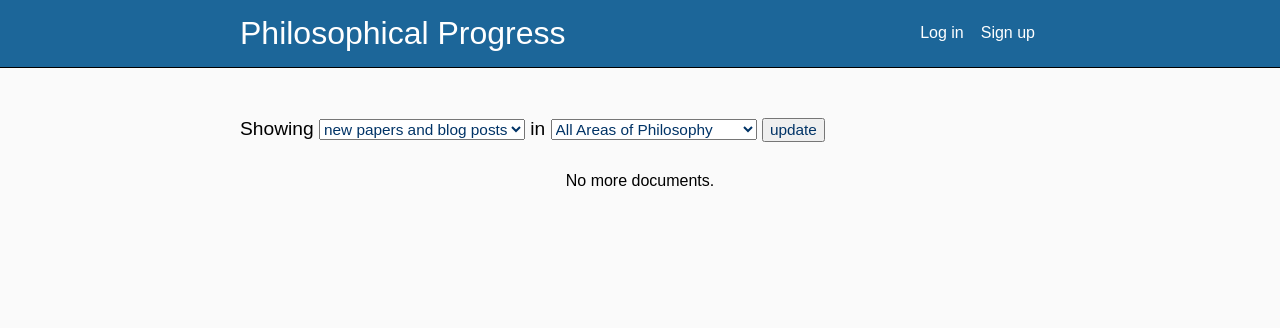
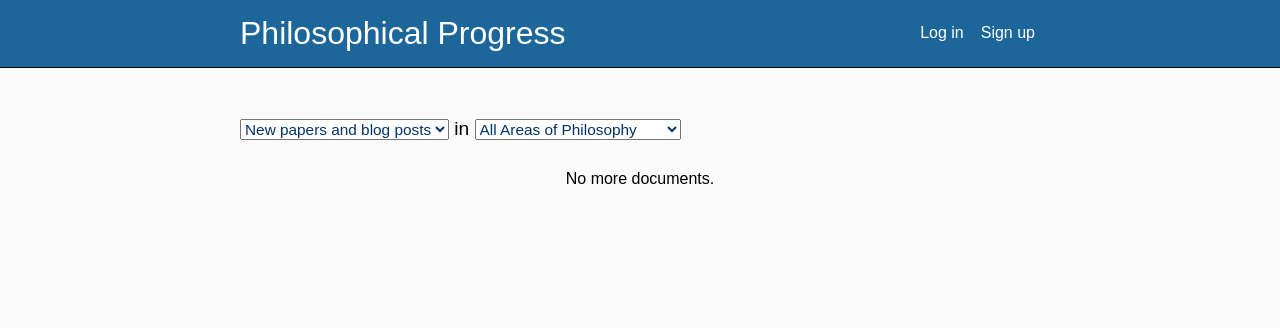
Before and after one commit to wo/opp-web, a Python web app: template OPP_Web/templates/list_docs.html in a window 1280 px wide. Shown: the top 328 px of the page. Run offline with Jinja, Linux system fonts and the light colour scheme; the template is opened without the code that fills it, so the values that code supplies are empty.

Commit message:
cosmetics

```diff
--- a/OPP_Web/templates/list_docs.html
+++ b/OPP_Web/templates/list_docs.html
@@ -5,11 +5,10 @@
 
 <div id="filtermenu">
 <form name="filterform" id="filterform" action="{{ rootdir }}" method="GET" onsubmit="return false">
-  Showing
   <select size="1" name="type" onchange="selectArea(this.options[this.selectedIndex].value)">
-    <option value="all">new papers and blog posts</option>
-    <option value="papers">new papers</option>
-    <option value="blog">new blog posts</option>
+    <option value="all">New papers and blog posts</option>
+    <option value="papers">New papers</option>
+    <option value="blog">New blog posts</option>
   </select>
   in
   <select size="1" name="area" onchange="selectArea(this.options[this.selectedIndex].value)">
@@ -33,7 +32,7 @@
   {{ option('History of Philosophy', 'history') }}
   {{ option('Continental Philosophy', 'continental') }}
   </select>
-  <input type="submit" value="update">
+  <noscript><input type="submit" value="update"></noscript>
 </form>
 </div>
 
--- a/OPP_Web/templates/skeleton.html
+++ b/OPP_Web/templates/skeleton.html
@@ -39,6 +39,7 @@ oppdocs = '{{ oppdocs }}';
 
 {% block filtermenu %}
 {% endblock %}
+
 {% block body %}
 {% endblock %}
 </div>
```
